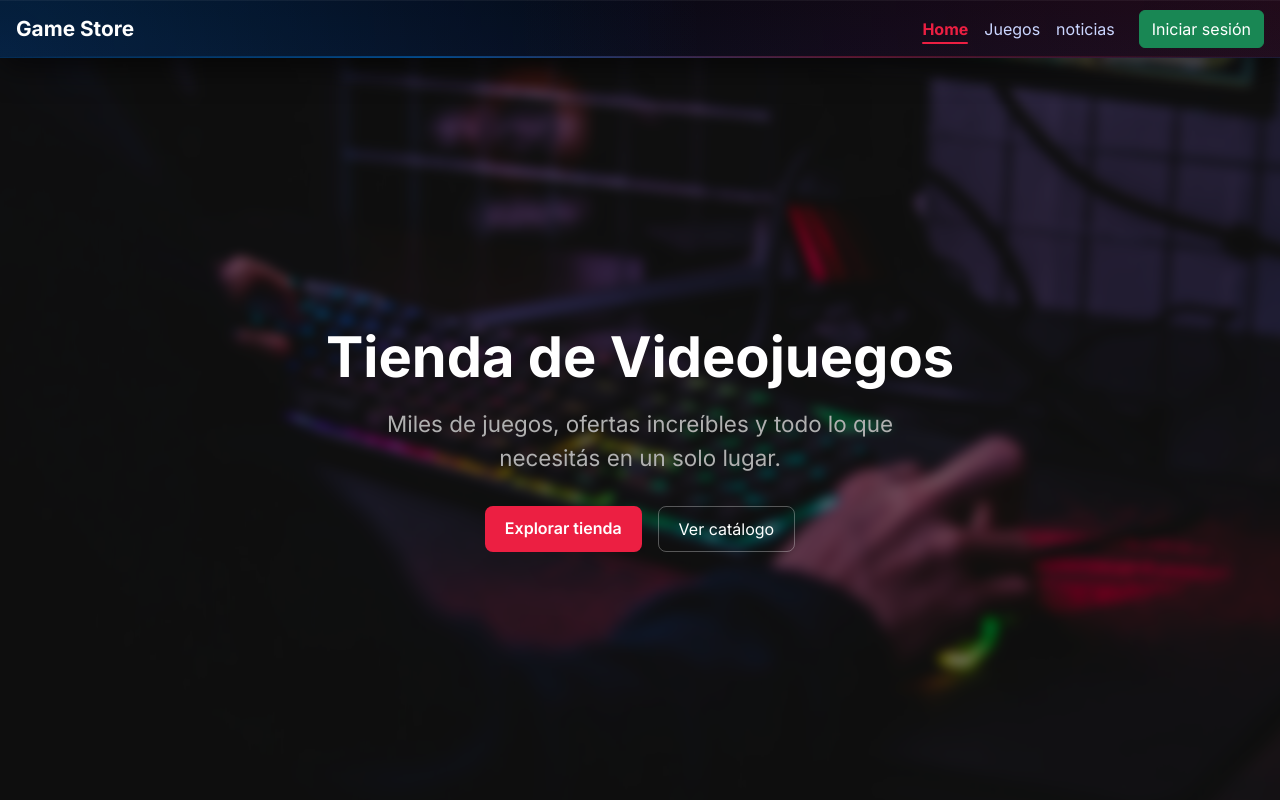
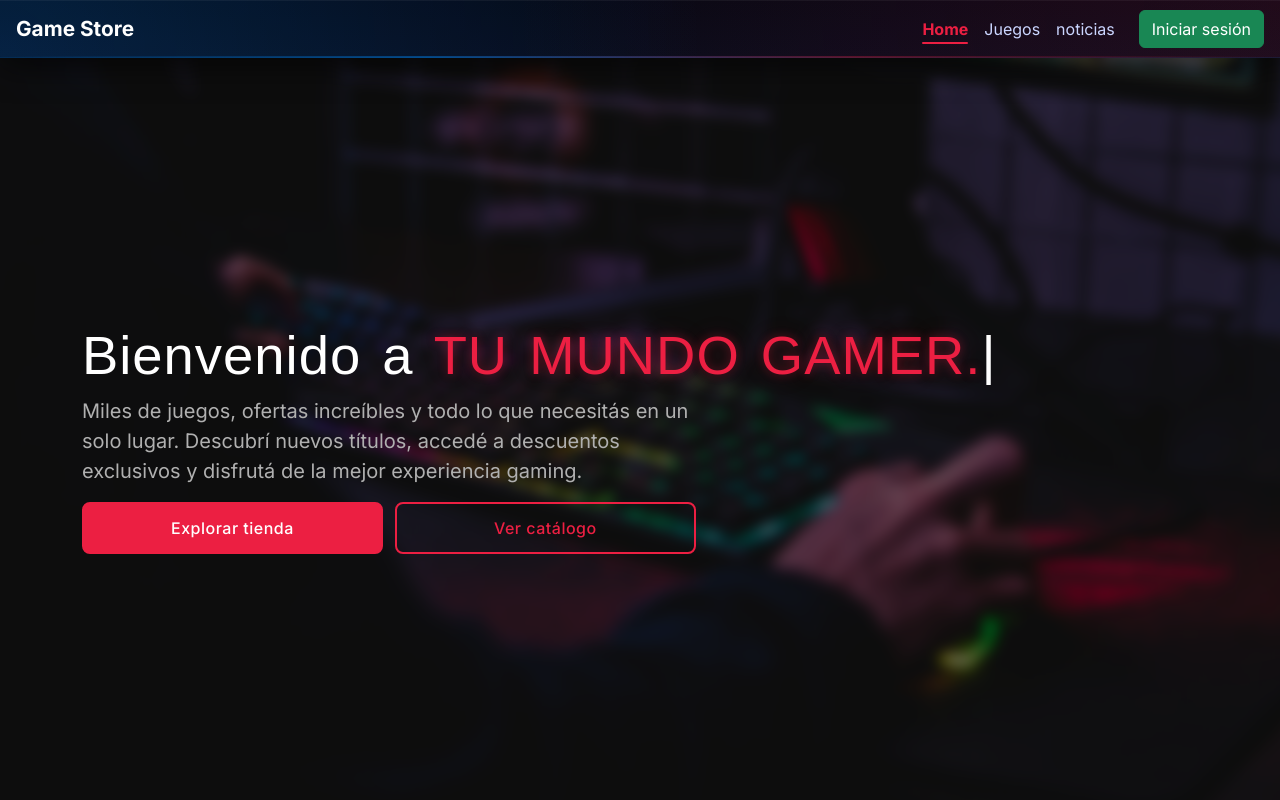
Before and after one commit to lautapereyra/game-store-app, a React (Vite) app in the folder game-store/: page /home in a window 1280 px wide. Shown: the top 800 px of the page. Built offline with nearby package versions, Linux system fonts and the light colour scheme; no server answers.

Commit message:
meojas css

```diff
--- a/game-store/index.html
+++ b/game-store/index.html
@@ -5,6 +5,8 @@
   <meta charset="UTF-8" />
   <link rel="icon" type="image/svg+xml" href="/favicon.svg" />
   <link href="https://cdn.jsdelivr.net/npm/bootstrap-icons/font/bootstrap-icons.css" rel="stylesheet">
+  <script src="https://unpkg.com/typed.js@3.0.0/dist/typed.umd.js"></script>
+
   <meta name="viewport" content="width=device-width, initial-scale=1.0" />
   <title>game-store</title>
 </head>
--- a/game-store/src/App.css
+++ b/game-store/src/App.css
@@ -2,13 +2,12 @@ body {
   font-family: 'Inter', sans-serif;
 }
 
-h1,
 h2,
 h3,
 h4,
 h5,
 h6 {
-  font-family: 'Inter', sans-serif;
+  font-family: '', sans-serif;
 }
 
 h5 {
--- a/game-store/src/components/dashboard/Dashboard.jsx
+++ b/game-store/src/components/dashboard/Dashboard.jsx
@@ -1,5 +1,5 @@
 import Home from '../pages/home/Home';
-
+import "./dashboard.css"
 const Dashboard = ({
     user,
     onLogout,
@@ -8,7 +8,9 @@ const Dashboard = ({
 }) => {
     return (
         <div>
-            <Home addToCart={addToCart} />
+            <div className="app-container">
+                <Home addToCart={addToCart} />
+            </div>
         </div>
     );
 };
--- /dev/null
+++ b/game-store/src/components/dashboard/dashboard.css
@@ -0,0 +1,18 @@
+.dashboard {
+    min-height: 100vh;
+    background: #050814;
+
+    display: flex;
+    flex-direction: column;
+}
+
+/* línea base de contenido (la que estabas marcando en amarillo) */
+.dashboard-container {
+    max-width: 1600px;
+    width: 100%;
+    margin: 0 auto;
+
+    padding-left: 80px;
+    /* 👈 tu alineación global */
+    padding-right: 24px;
+}
--- a/game-store/src/components/navbar/Navbar.jsx
+++ b/game-store/src/components/navbar/Navbar.jsx
@@ -16,8 +16,22 @@ const Navbar = () => {
                     Game Store
                 </Link>
 
-                <div className="collapse navbar-collapse d-flex justify-content-between align-items-center">
+                <button
+                    className="navbar-toggler"
+                    type="button"
+                    data-bs-toggle="collapse"
+                    data-bs-target="#navbarContent"
+                    aria-controls="navbarContent"
+                    aria-expanded="false"
+                    aria-label="Toggle navigation"
+                >
+                    <span className="navbar-toggler-icon"></span>
+                </button>
 
+                <div
+                    className="collapse navbar-collapse"
+                    id="navbarContent"
+                >
                     <ul className="navbar-nav ms-auto mb-2 mb-lg-0">
 
                         <li className="nav-item">
@@ -36,6 +50,7 @@ const Navbar = () => {
                                 noticias
                             </NavLink>
                         </li>
+
 
                     </ul>
 
--- a/game-store/src/components/pages/hero/Hero.jsx
+++ b/game-store/src/components/pages/hero/Hero.jsx
@@ -1,27 +1,46 @@
-import React from "react";
+import React, { useEffect, useRef } from "react";
 import "./hero.css";
 import { Link } from "react-router";
 
 const Hero = () => {
+    const typedRef = useRef(null);
+
+    useEffect(() => {
+        const typed = new Typed(typedRef.current, {
+            strings: [
+                "tu tienda digital.",
+                "tu mundo gamer.",
+                "game store."
+            ],
+            typeSpeed: 30,
+            backSpeed: 20,
+            backDelay: 2050,
+            loop: true,
+            showCursor: true,
+            cursorChar: "|",
+        });
+
+        return () => typed.destroy();
+    }, []);
+
     return (
         <section className="hero-section">
             <div className="container text-center">
                 <h1 className="hero-title">
-                    Tienda de Videojuegos
+                    Bienvenido a{" "}
+                    <span className="brand" ref={typedRef}></span>
                 </h1>
 
                 <p className="hero-subtitle">
-                    Miles de juegos, ofertas increíbles y todo lo que necesitás en un solo lugar.
-                </p>
+                    Miles de juegos, ofertas increíbles y todo lo que necesitás en un solo lugar. Descubrí nuevos títulos, accedé a descuentos exclusivos y disfrutá de la mejor experiencia gaming.</p>
 
                 <div className="hero-buttons">
-                    <a href="#" className="btn btn-success">
+                    <a href="#" className="exp-tienda">
                         Explorar tienda
                     </a>
-                    <Link to="/catalog">
-                        <button className="btn btn-outline-light">
-                            Ver catálogo
-                        </button>
+
+                    <Link to="/catalog" className="ver-catalogo">
+                        Ver catálogo
                     </Link>
                 </div>
             </div>
--- a/game-store/src/components/pages/hero/hero.css
+++ b/game-store/src/components/pages/hero/hero.css
@@ -1,14 +1,19 @@
 .hero-section {
     position: relative;
     min-height: 95vh;
+
     display: flex;
     align-items: center;
-    justify-content: center;
-    text-align: center;
+    justify-content: flex-start;
+
     color: white;
     overflow: hidden;
+
+    isolation: isolate;
+    /* 👈 CLAVE: crea stacking context limpio */
 }
 
+/* fondo */
 .hero-section::before {
     content: "";
     position: absolute;
@@ -19,79 +24,288 @@
     background-size: cover;
     background-repeat: no-repeat;
 
-    filter: blur(5px);
+    filter: blur(6px);
     transform: scale(1.1);
 
-    z-index: 1;
+    z-index: -2;
+    /* 👈 IMPORTANTE: fondo REAL */
 }
 
+/* overlay oscuro */
 .hero-section::after {
     content: "";
     position: absolute;
     inset: 0;
-    background: rgba(0, 0, 0, 0.5);
-    z-index: 2;
+
+    background: rgba(0, 0, 0, 0.55);
+
+    z-index: -1;
+    /* 👈 arriba del fondo, pero debajo del contenido */
 }
 
-.hero-section .container {
+/* contenido */
+.hero-content {
     position: relative;
-    z-index: 3;
+    z-index: 1;
+    max-width: 650px;
+    margin-left: 0;
 }
 
+/* TITULO */
 .hero-title {
-    font-size: 3.5rem;
-    font-weight: 800;
-    margin-bottom: 1rem;
+    font-family: "Anton", sans-serif;
+    text-align: left;
+    font-size: 3.4rem;
+    font-weight: 400;
+    color: white;
+    line-height: 1.2;
+    letter-spacing: 1px;
+    word-spacing: 5px;
 }
 
-.hero-subtitle {
-    font-size: 1.4rem;
-    color: #b0b0b0;
-    max-width: 600px;
-    margin: 0 auto;
+.brand {
+    font-family: "Anton", sans-serif;
+    font-size: 3.4rem;
+    font-weight: 400;
+    text-transform: uppercase;
+    letter-spacing: 1px;
+
+    color: #ec1f42;
+
+    /* efecto gamer más sutil (rojo glow) */
+    text-shadow:
+        0 0 10px rgba(236, 31, 66, 0.35),
+        0 0 25px rgba(236, 31, 66, 0.2);
 }
 
-.hero-buttons {
-    margin-top: 2rem;
-    display: flex;
-    gap: 1rem;
-    justify-content: center;
-    flex-wrap: wrap;
+/* SUBTITULO */
+.hero-subtitle {
+    text-align: left;
+
+    font-size: 1.3rem;
+    color: #b0b0b0;
+    max-width: 55%;
 }
 
+/* BOTONES */
+
+.hero-buttons {
+    display: flex;
+    gap: 12px;
+    width: 55%;
+    align-items: center;
+}
+
+.exp-tienda {
+    color: white;
+    border: 2px solid #ec1f42;
+    background: #ec1f42;
+    padding: 12px 28px;
+    font-size: 1rem;
+    font-weight: 500;
+    letter-spacing: 0.5px;
+    transition: all 0.3s ease;
+    border-radius: 8px;
+    text-decoration: none;
+    width: 50%;
+}
+
+p {
+    font-size: 20px !important;
+}
+
+.exp-tienda:hover {
+    color: #ec1f42;
+    border: 2px solid #ec1f42;
+    background: rgb(226, 226, 226);
+    box-shadow:
+        0 0 8px rgba(236, 31, 66, 0.4),
+        0 0 20px rgba(236, 31, 66, 0.3),
+        0 0 35px rgba(236, 31, 66, 0.2);
+}
+
+
+.ver-catalogo {
+    color: #ec1f42;
+    border: 2px solid #ec1f42;
+    background: transparent;
+    padding: 12px 28px;
+    font-size: 1rem;
+    font-weight: 500;
+    letter-spacing: 0.5px;
+    transition: all 0.3s ease;
+    border-radius: 8px;
+    text-decoration: none;
+    width: 50%;
+}
+
+.ver-catalogo:hover {
+    color: white;
+    border: 2px solid #ec1f42;
+    background: #ec1f42;
+
+    box-shadow:
+        0 0 8px rgba(236, 31, 66, 0.4),
+        0 0 20px rgba(236, 31, 66, 0.3),
+        0 0 35px rgba(236, 31, 66, 0.2);
+}
+
+
+
+.hero-btn {
+    flex: 1;
+    margin: 0px 10px 0px 0px;
+    text-align: center;
+    padding: 14px 20px;
+    border-radius: 0;
+    /* 👈 importante para que no rompa el bloque */
+    font-weight: 600;
+}
+
+/* opcional: separación visual tipo “corte” */
+.hero-btn:first-child {
+    border-right: 1px solid rgba(255, 255, 255, 0.15);
+}
+
+.btn-outline-light {
+    width: 50%;
+
+}
+
+/* BOTÓN PRINCIPAL */
 .hero-buttons .btn-success {
     background-color: #ec1f42;
-    border: none;
+    border: 1px solid #ec1f42;
     color: white;
+
     font-weight: 600;
     padding: 10px 20px;
     border-radius: 8px;
-    transition: 0.3s ease;
+
+    transition: all 0.3s ease;
 }
 
 .hero-buttons .btn-success:hover {
-    background-color: #c81a36;
+    box-shadow:
+        0 0 10px rgba(236, 31, 66, 0.4),
+        0 0 25px rgba(236, 31, 66, 0.25);
+
+    transform: translateY(-2px);
 }
 
+/* BOTÓN SECUNDARIO */
 .hero-buttons .btn-outline-light {
     border: 1px solid rgba(255, 255, 255, 0.3);
     color: white;
+
     padding: 10px 20px;
     border-radius: 8px;
-    transition: 0.3s ease;
+
+    transition: all 0.3s ease;
 }
 
 .hero-buttons .btn-outline-light:hover {
     border-color: #ec1f42;
     color: #ec1f42;
+
+    box-shadow:
+        0 0 10px rgba(236, 31, 66, 0.35),
+        0 0 25px rgba(236, 31, 66, 0.2);
+
+    transform: translateY(-2px);
 }
 
+@media (max-width: 1024px) {
+    .hero-content {
+        max-width: 80%;
+    }
+
+    .hero-title {
+        font-size: 2.8rem;
+    }
+
+    .brand {
+        font-size: 2.8rem;
+    }
+
+    .hero-subtitle {
+        font-size: 1.1rem;
+        max-width: 70%;
+    }
+
+    .hero-buttons {
+        width: 70%;
+    }
+}
+
+/* Tablets chicas / celulares grandes */
 @media (max-width: 768px) {
+    .hero-section {
+        justify-content: center;
+        text-align: center;
+    }
+
+    .hero-content {
+        max-width: 90%;
+        margin: 0 auto;
+        align-items: center;
+    }
+
     .hero-title {
+        font-size: 2.2rem;
+        text-align: center;
+
+    }
+
+    .brand {
         font-size: 2.2rem;
     }
 
     .hero-subtitle {
         font-size: 1rem;
+        max-width: 100%;
+        text-align: center;
+    }
+
+    .hero-buttons {
+        width: 100%;
+        justify-content: center;
+        flex-direction: column;
+        gap: 10px;
+    }
+
+    .exp-tienda,
+    .ver-catalogo,
+    .hero-buttons .btn-success,
+    .hero-buttons .btn-outline-light {
+        width: 100%;
+    }
+
+    p {
+        font-size: 18px !important;
     }
 }
+
+/* Celulares chicos */
+@media (max-width: 480px) {
+
+    .hero-title,
+    .brand {
+        text-align: left;
+        font-size: 1.8rem;
+        letter-spacing: 0.5px;
+    }
+
+    .hero-subtitle {
+        font-size: 0.95rem;
+    }
+
+    .hero-section {
+        min-height: 85vh;
+        padding: 20px;
+    }
+
+    .hero-buttons {
+        gap: 8px;
+    }
+}
--- a/game-store/src/components/sideBar/SideBar.jsx
+++ b/game-store/src/components/sideBar/SideBar.jsx
@@ -1,5 +1,5 @@
 import { useEffect, useState } from "react";
-import "./sideBar.css";
+import "./sidebar.css";
 
 function Sidebar({
     selectedGenre,
```
Also changed, not shown: game-store/src/App.jsx (+21 -8 lines), game-store/src/components/navbar/navbar.css (+78 -29 lines), game-store/src/components/pages/catalog/catalog.css (+47 -3 lines), game-store/src/components/sideBar/sideBar.css (+20 -18 lines), 1 other file (tests, documents, lock files or other folders).
